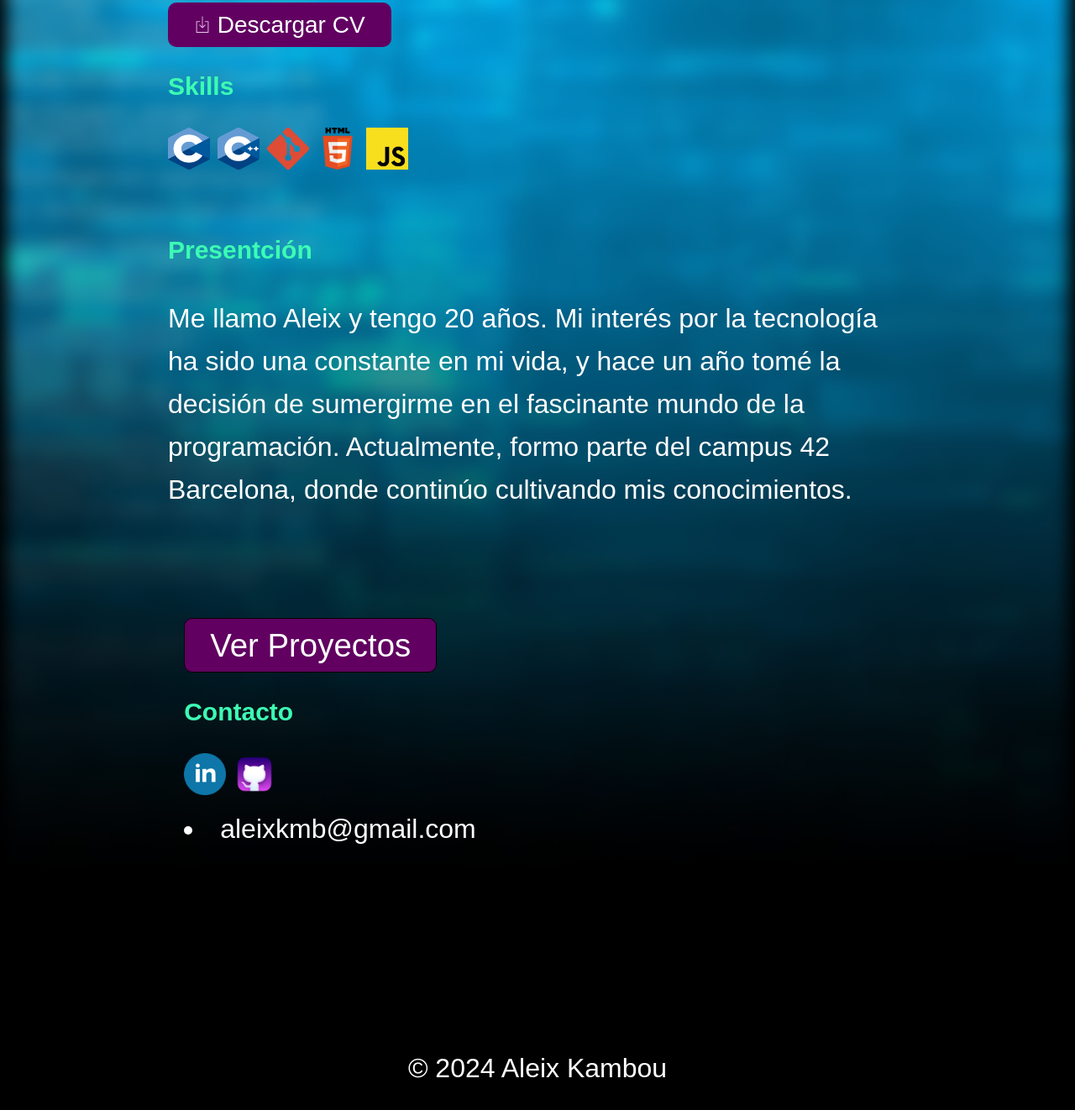
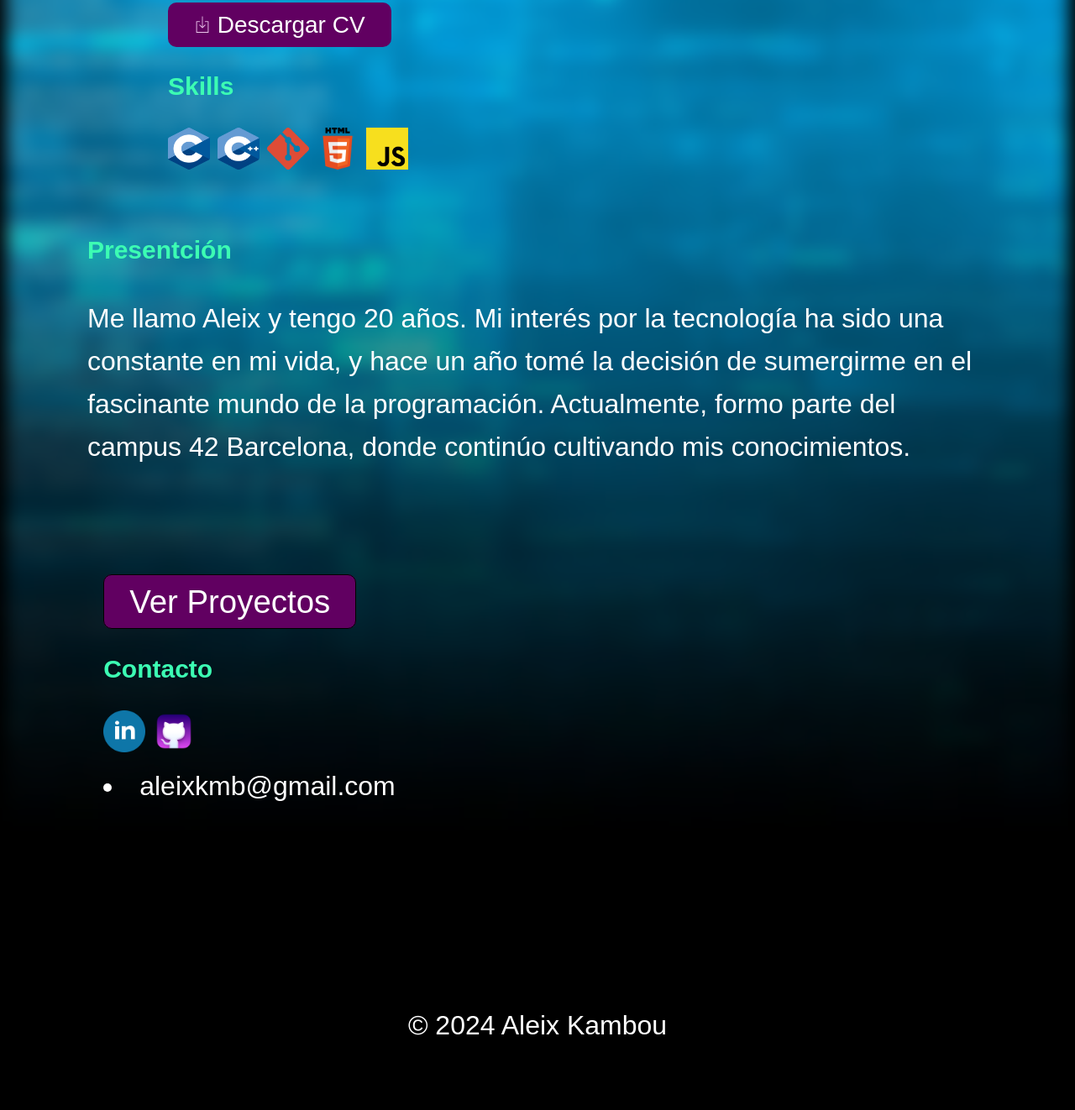
Before and after one commit to alkmb/Portfolio, a plain HTML site: page index.html in a window 1280 px wide. Shown: the part 826-2148 px from the top of the page at 84% size. After the commit the page ends 2123 px from the top, so only its background shows below. Drawn offline with Linux system fonts and the light colour scheme.

Commit message:
fixed padding

```diff
--- a/styles.css
+++ b/styles.css
@@ -49,19 +49,19 @@ body::before {
 	padding-bottom: 3em;
 	background: transparent;
 	margin-bottom: 0em; /* Adjust this value as needed */
-	margin-left: 6em;
-	margin-right: 6em;
+	margin-left: 3em;
+	margin-right: 3em;
 	color: white;
 }
 
 #contact {
-	padding-left: 6em;
-	padding-right: 6em;
+	padding-left: 3em;
+	padding-right: 3em;
 	padding-bottom: 6em;
 	background: transparent;
 	margin-bottom: 0;
 	margin-left: 0.6em;
-	margin-right: 6em;
+	margin-right: 3em;
 	color: white;
 }
 
```
Also changed, not shown: project.html (+1 -1 lines).
